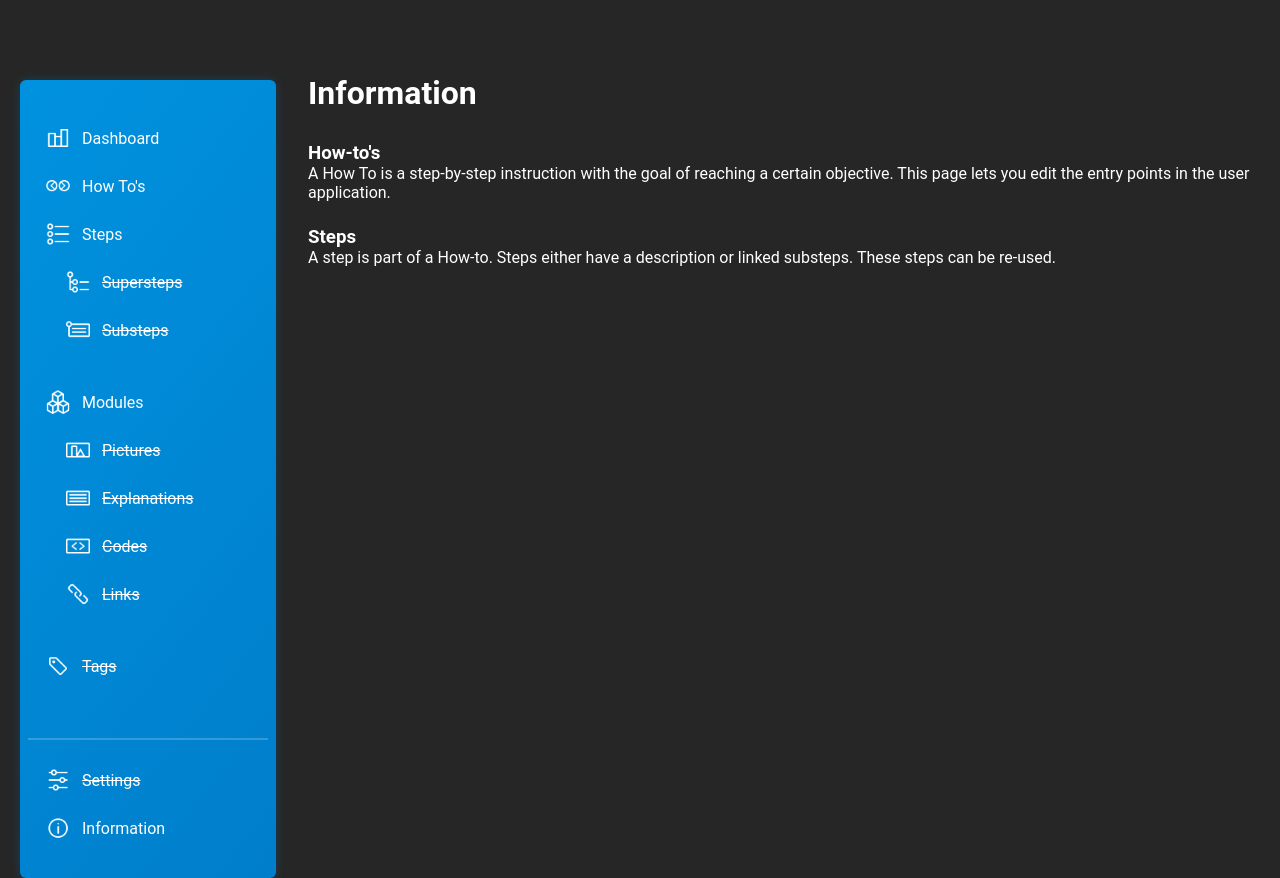
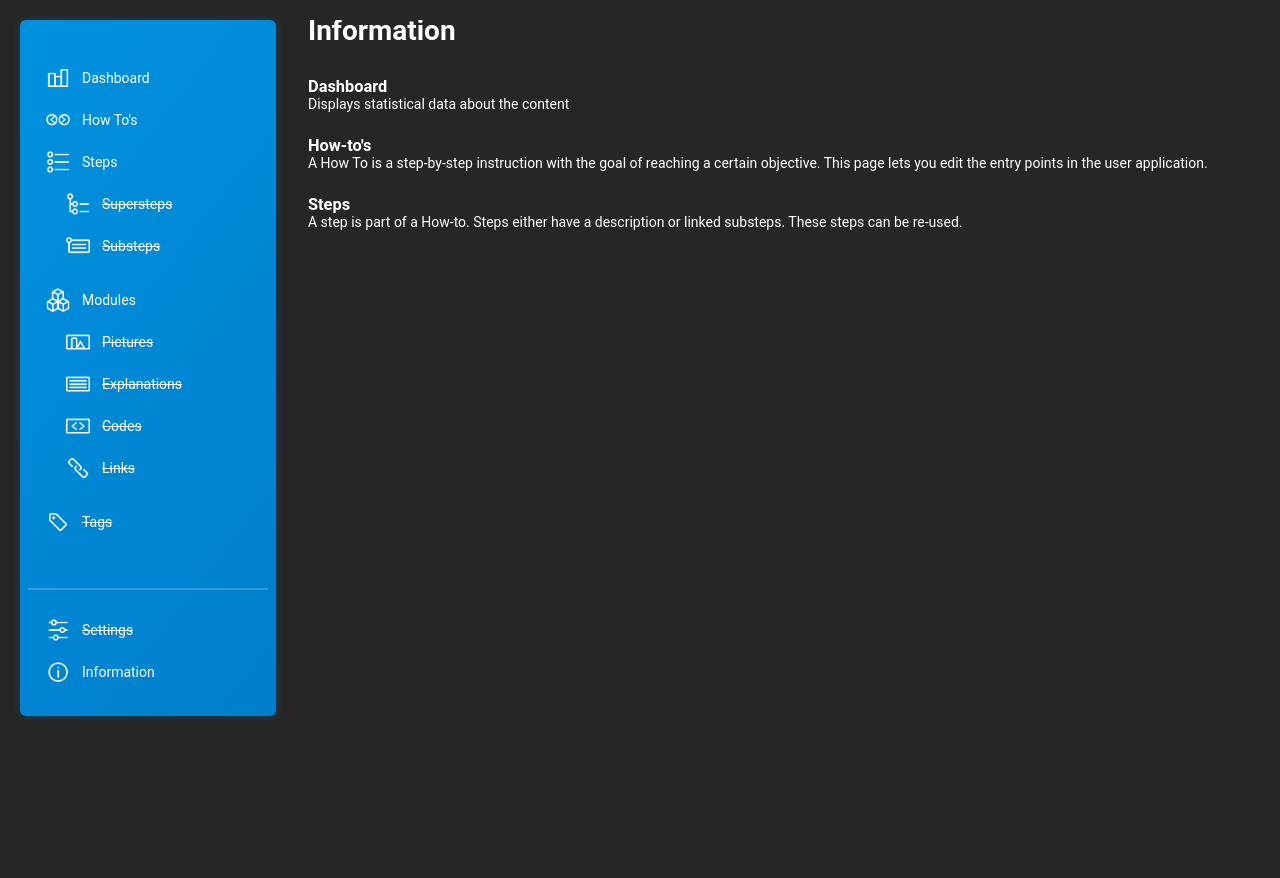
Before and after one commit to tiveritz/sequence-webapps, a Django app: template howtos-project/administration/templates/pages/information.html in a window 1280 px wide. After the commit the page ends 719 px from the top, so only its background shows below. Run offline with Django 3.2, Linux system fonts and the light colour scheme; the template is opened without the code that fills it, so the values that code supplies are empty.

Commit message:
[Feature] adds Dashboard and How To Step view

```diff
--- a/howtos-project/administration/static/administration/style/style.css
+++ b/howtos-project/administration/static/administration/style/style.css
@@ -12,21 +12,23 @@
  * 4.  General Classes
  * 5.  General Layout
  * 6.  Menu
- * 7.  General Content
- * 8.  List View
- * 8.1 Sortable and List
- * 8.2 Sortable
- * 8.3 List
- * 8.4 Change Box
+ * 7.  Content
+ *  7.2  General Content
+ *  7.2  Dashboard
+ * 8.    List View
+ *  8.1  Sortable and List
+ *  8.2  Sortable
+ *  8.3  List
+ *  8.4  Change Box
  * 9.  Alert Box
  * 10. Form
  *
  * 99. Message for Unsupported Browsers
  */
 
-/* ---------------------------------------------------------------------
+/* ----------------------------------------------------------------------------
  *    1. Normalize
- * ------------------------------------------------------------------ */
+ * ------------------------------------------------------------------------- */
 * {
   margin: 0;
   padding: 0;
@@ -39,18 +41,19 @@ a {
   cursor: pointer;
 }
 
-/* ---------------------------------------------------------------------
+/* ----------------------------------------------------------------------------
  *    2. Font
- * ------------------------------------------------------------------ */
+ * ------------------------------------------------------------------------- */
 @import url("https://fonts.googleapis.com/css2?family=Roboto&display=swap");
 
 body {
   font-family: Roboto, Segoe UI, Tahoma, Geneva, Verdana, sans-serif;
+  font-size: 14px;
 }
 
-/* ---------------------------------------------------------------------
+/* ----------------------------------------------------------------------------
  *    3. Color
- * ------------------------------------------------------------------ */
+ * ------------------------------------------------------------------------- */
 :root {
 	--bgdark: rgb(38,38,38);
 	--bgbrighter: rgb(48,48,48);
@@ -64,23 +67,23 @@ body {
 	--white: rgb(255,255,255);
   }
 
-/* ---------------------------------------------------------------------
+/* ----------------------------------------------------------------------------
  *    4. General Classes
- * ------------------------------------------------------------------ */
- .void-xs {height:  6px;}
- .void-s  {height: 12px;}
- .void-m  {height: 24px;}
- .void-l  {height: 36px;}
- .void-xl {height: 48px;}
+ * ------------------------------------------------------------------------- */
+ .void-xs {height:  3px;}
+ .void-s  {height: 6px;}
+ .void-m  {height: 12px;}
+ .void-l  {height: 24px;}
+ .void-xl {height: 36px;}
 
  h1 {
   position: relative;
   top: -6px;
  }
 
-/* ---------------------------------------------------------------------
+/* ----------------------------------------------------------------------------
  *    5. Layout
- * ------------------------------------------------------------------ */
+ * ------------------------------------------------------------------------- */
 body {
   color: var(--textcolor);
   background: var(--bgdark);
@@ -91,16 +94,16 @@ body {
     "menu content"
     "menu content";
   grid-template-columns: 296px auto;
-  grid-template-rows: 80px auto 1fr;
+  grid-template-rows: 20px auto 1fr;
 }
 
 #header {grid-area: header;}
 #menu {grid-area: menu;}
 #content {grid-area: content;}
 
-/* ---------------------------------------------------------------------
+/* ----------------------------------------------------------------------------
  *    6. Menu
- * ------------------------------------------------------------------ */
+ * ------------------------------------------------------------------------- */
 #menu {
   min-height: 82vh;
   margin: 0 20px;
@@ -121,7 +124,7 @@ body {
 
 .menu-entry,
 .menu-entry-noclick {
-  margin-bottom: 12px;
+  margin-bottom: 6px;
   border-radius: 4px;
 }
 
@@ -171,9 +174,10 @@ body {
 #icon-information {background-image: url("../icons/information.png");}
 #icon-settings {background-image: url("../icons/settings.png");}
 
-/* ---------------------------------------------------------------------
- *    7. General Content
- * ------------------------------------------------------------------ */
+/* ----------------------------------------------------------------------------
+ *    7.  Content
+ *    7.1 General Content
+ * ------------------------------------------------------------------------- */
 #content {
   margin: 0 12px;
   max-width: 1000px;
@@ -181,10 +185,26 @@ body {
   overflow: auto;
 }
 
-/* ---------------------------------------------------------------------
+/* ----------------------------------------------------------------------------
+ *    7.2 Dashboard
+ * ------------------------------------------------------------------------- */
+#dashboard-table {
+	width: 200px;
+}
+
+.dashboard-table-col {
+	margin-bottom: 6px;
+}
+
+.dashboard-table-row {
+	display: flex;
+	justify-content: space-between;
+}
+
+/* ----------------------------------------------------------------------------
  *    8.   List View
  *    8.1 Sortable and List
- * ------------------------------------------------------------------ */
+ * ------------------------------------------------------------------------- */
 .sortable-box,
 .list-box {
 	min-height: 56px;
@@ -228,9 +248,9 @@ body {
 	align-items: center;
 }
 
-/* ---------------------------------------------------------------------
+/* ----------------------------------------------------------------------------
  *    8.2  Sortable
- * ------------------------------------------------------------------ */
+ * ------------------------------------------------------------------------- */
  .sortable-box {
 	grid-template-columns: auto 36px;
 	grid-template-areas: "sortable-box-clickable edit";
@@ -294,9 +314,9 @@ body {
 	display: none;
 }
 
-/* ---------------------------------------------------------------------
+/* ----------------------------------------------------------------------------
  *    8.3  List
- * ------------------------------------------------------------------ */
+ * ------------------------------------------------------------------------- */
 .list-box {
 	grid-template-columns: auto 36px;
 	grid-template-areas: "list-box-clickable edit";
@@ -348,9 +368,9 @@ body {
 	cursor: pointer;
 }
 
-/* ---------------------------------------------------------------------
+/* ----------------------------------------------------------------------------
  *    8.4  Change Box
- * ------------------------------------------------------------------ */
+ * ------------------------------------------------------------------------- */
  .change-box {
 	grid-template-columns: 100px 100px 100px;
 	grid-template-areas: "edit tag delete";
@@ -359,8 +379,8 @@ body {
 }
 
 .change-box-main {
-	grid-template-columns: 1fr 1fr 1fr;
-	grid-template-areas: ". delete edit";
+	grid-template-columns: 100px 100px;
+	grid-template-areas: "edit delete";
 	display: none;
 }
 
@@ -409,9 +429,9 @@ body {
 	z-index: 10;
 }
 
-/* ---------------------------------------------------------------------
+/* ----------------------------------------------------------------------------
  *    9. Alert Box
- * ------------------------------------------------------------------ */
+ * ------------------------------------------------------------------------- */
  .info-box {
 	border-radius: 12px;
 	padding: 12px;
@@ -433,9 +453,9 @@ body {
 	background: rgb(124, 77, 1);
 }
 
-/* ---------------------------------------------------------------------
+/* ----------------------------------------------------------------------------
  *    10. Form
- * ------------------------------------------------------------------ */
+ * ------------------------------------------------------------------------- */
  .title-form {
 	display: flex;
 	justify-content: space-between;
@@ -493,10 +513,10 @@ body {
 	visibility: visible;
 }
 
-/* ---------------------------------------------------------------------
+/* ----------------------------------------------------------------------------
  *    99. Message for Unsupported Browsers
 *         (does not require any JavaScript)
- * ------------------------------------------------------------------ */
+ * ------------------------------------------------------------------------- */
 #ie-message {
   background: rgb(190, 0, 0);
   color: white;
--- a/howtos-project/administration/templates/base.html
+++ b/howtos-project/administration/templates/base.html
@@ -5,7 +5,6 @@
         <meta charset="UTF-8" />
         <meta name="viewport" content="width=device-width, initial-scale=1.0" />
         <title>Dashboard</title>
-        <link rel="stylesheet" type="text/css" href="{% static './administration/style/color.css' %}">
         <link rel="stylesheet" type="text/css" href="{% static './administration/style/style.css' %}">
     </head>
     <body>
--- a/howtos-project/administration/templates/pages/information.html
+++ b/howtos-project/administration/templates/pages/information.html
@@ -3,10 +3,13 @@
 {% block content %}
 	<div id="content">
         <h1>Information</h1>
-        <div class="void-m"></div>
+        <div class="void-l"></div>
+        <h3>Dashboard</h3>
+        <p>Displays statistical data about the content</p>
+        <div class="void-l"></div>
         <h3>How-to's</h3>
         <p>A How To is a step-by-step instruction with the goal of reaching a certain objective. This page lets you edit the entry points in the user application.</p>
-        <div class="void-m"></div>
+        <div class="void-l"></div>
         <h3>Steps</h3>
         <p>A step is part of a How-to. Steps either have a description or linked substeps. These steps can be re-used.</p>
     </div>
```
Also changed, not shown: howtos-project/administration/templates/pages/dashboard.html (+19 -1 lines), howtos-project/administration/templates/pages/howtos_edit.html (+27 -2 lines), howtos-project/administration/views.py (+11 -5 lines).
